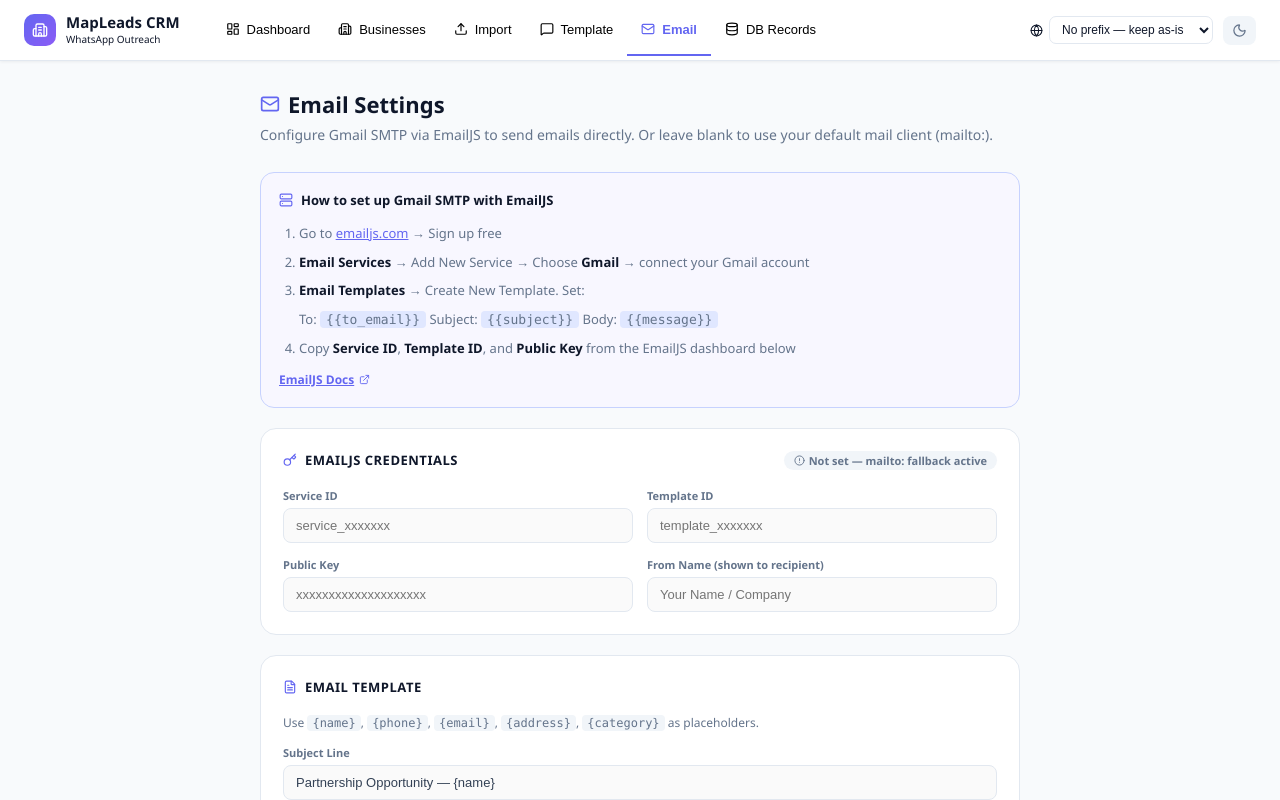
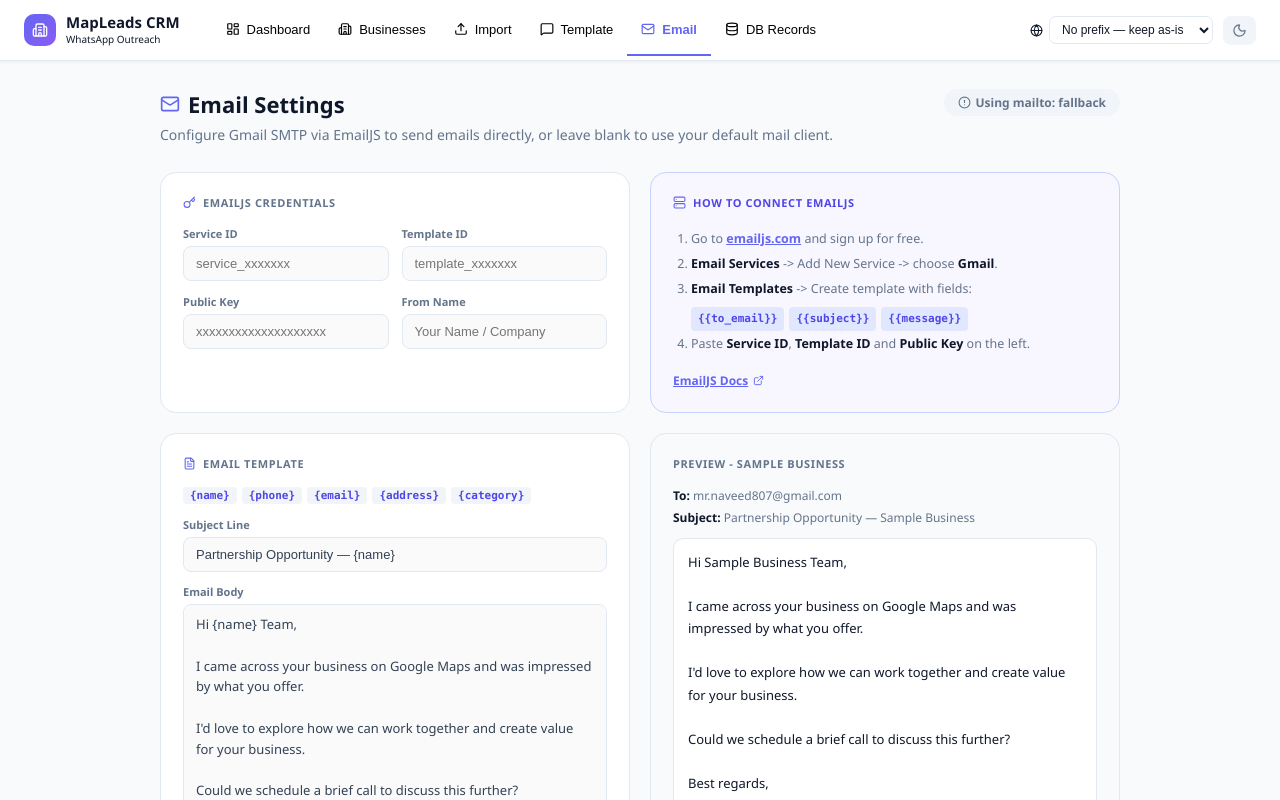
Before and after one commit to Naveed807/MapLeads-CRM, a React (Create React App) app: page / in a window 1280 px wide. Both pictures are taken after a click on the button "Email". Shown: the top 800 px of the page. Built offline with nearby package versions, Linux system fonts and the light colour scheme.

Commit message:
Update Email Setting view

```diff
--- a/src/components/EmailSettingsView.jsx
+++ b/src/components/EmailSettingsView.jsx
@@ -1,17 +1,50 @@
 import { useState, useEffect } from "react";
-import { Mail, Key, Server, User, FileText, Save, CheckCircle, ExternalLink, AlertCircle, Download } from "lucide-react";
+import { Mail, Key, Server, FileText, Save, CheckCircle, ExternalLink, AlertCircle, ShieldAlert, Headphones } from "lucide-react";
 import { buildEmailBody } from "../utils/emailer";
 import { DEFAULT_EMAIL_SUBJECT, DEFAULT_EMAIL_BODY } from "../constants";
 
 const PLACEHOLDER_BIZ = {
   name: "Sample Business",
-  phone: "+92 300 1234567",
+  phone: "+92 303 3756294",
   email: "mr.naveed807@gmail.com",
   address: "123 Main Street, Islamabad",
   category: "Beauty Salon",
   website: "https://example.com",
   rating: "4.5",
 };
+
+const WA_TIPS = [
+  {
+    num: "01",
+    title: "Respect daily limits",
+    body: "Send messages to a maximum of 30-50 new contacts per day. Exceeding this threshold is the fastest way to trigger WhatsApp's spam detection.",
+  },
+  {
+    num: "02",
+    title: "Ask recipients to save your number first",
+    body: "Request contacts to save your number before you message them. When people block unknown numbers, your account trust score drops.",
+  },
+  {
+    num: "03",
+    title: "Personalise every message",
+    body: "Always include the recipient's name or business. Identical copy-paste messages are flagged as bulk spam by WhatsApp's AI filters.",
+  },
+  {
+    num: "04",
+    title: "Use WhatsApp Business",
+    body: "Keep outreach on a dedicated WhatsApp Business number so your personal number is never at risk. Business accounts also allow catalog and label features.",
+  },
+  {
+    num: "05",
+    title: "Add delays between messages",
+    body: "Wait at least 60-120 seconds between sends. Rapid successive messages mimic bot behaviour and are automatically rate-limited.",
+  },
+  {
+    num: "06",
+    title: "Track status in the CRM",
+    body: "Mark unresponsive or opted-out contacts as Not Interested immediately so they are never messaged again. Repeated unwanted messages are a leading cause of bans.",
+  },
+];
 
 export default function EmailSettingsView({ emailSettings, onSaveEmailSettings, dark }) {
   const [form, setForm] = useState({
@@ -28,8 +61,8 @@
     if (emailSettings) setForm((prev) => ({ ...prev, ...emailSettings }));
   }, [emailSettings]);
 
-  const th = dark ? "#e2e8f0" : "#0f172a";
-  const ts = dark ? "#94a3b8" : "#64748b";
+  const th      = dark ? "#e2e8f0" : "#0f172a";
+  const ts      = dark ? "#94a3b8" : "#64748b";
   const surface = dark ? "#1e293b" : "#fff";
   const border  = dark ? "#334155" : "#e2e8f0";
   const inputBg = dark ? "#0f172a" : "#fafafa";
@@ -39,6 +72,17 @@
     border: `1px solid ${border}`, fontSize: 13,
     color: dark ? "#e2e8f0" : "#334155",
     background: inputBg, outline: "none", boxSizing: "border-box",
+  };
+
+  const cardStyle = {
+    background: surface, borderRadius: 16,
+    border: `1px solid ${border}`, padding: 22,
+  };
+
+  const sectionLabel = {
+    fontSize: 11, fontWeight: 700, color: ts,
+    textTransform: "uppercase", letterSpacing: "0.6px",
+    display: "flex", alignItems: "center", gap: 7, marginBottom: 16,
   };
 
   function set(key, val) { setForm((p) => ({ ...p, [key]: val })); }
@@ -51,59 +95,34 @@
 
   const previewSubject = buildEmailBody(form.subject, PLACEHOLDER_BIZ);
   const previewBody    = buildEmailBody(form.body,    PLACEHOLDER_BIZ);
-
-  const isConfigured = form.serviceId && form.templateId && form.publicKey;
+  const isConfigured   = form.serviceId && form.templateId && form.publicKey;
 
   return (
-    <div style={{ maxWidth: 760, margin: "0 auto" }}>
-      <div style={{ marginBottom: 28 }}>
+    <div style={{ maxWidth: 1000, margin: "0 auto" }}>
+
+      {/* Page header */}
+      <div style={{ display: "flex", alignItems: "flex-start", justifyContent: "space-between", flexWrap: "wrap", gap: 12, marginBottom: 28 }}>
+        <div>
           <h2 style={{ fontSize: 22, fontWeight: 800, color: th, margin: 0, display: "flex", alignItems: "center", gap: 8 }}>
             <Mail size={20} color="#6366f1" />Email Settings
           </h2>
-        <p style={{ color: ts, marginTop: 6, fontSize: 14 }}>
-          Configure Gmail SMTP via EmailJS to send emails directly. Or leave blank to use your default mail client (mailto:).
+          <p style={{ color: ts, marginTop: 6, fontSize: 14, margin: "6px 0 0" }}>
+            Configure Gmail SMTP via EmailJS to send emails directly, or leave blank to use your default mail client.
           </p>
         </div>
-
-      {/* EmailJS setup guide */}
-      <div style={{ background: dark ? "#0f172a" : "#f8f7ff", borderRadius: 14, border: `1px solid ${dark ? "#334155" : "#c7d2fe"}`, padding: 18, marginBottom: 20 }}>
-        <div style={{ display: "flex", alignItems: "center", gap: 8, marginBottom: 10 }}>
-          <Server size={14} color="#6366f1" />
-          <span style={{ fontWeight: 700, fontSize: 13, color: th }}>How to set up Gmail SMTP with EmailJS</span>
-        </div>
-        <ol style={{ color: ts, fontSize: 13, lineHeight: 2.2, paddingLeft: 20, margin: 0 }}>
-          <li>Go to <a href="https://www.emailjs.com" target="_blank" rel="noreferrer" style={{ color: "#6366f1" }}>emailjs.com</a> → Sign up free</li>
-          <li><strong style={{ color: th }}>Email Services</strong> → Add New Service → Choose <strong style={{ color: th }}>Gmail</strong> → connect your Gmail account</li>
-          <li><strong style={{ color: th }}>Email Templates</strong> → Create New Template. Set:
-            <br />To: <code style={{ background: dark ? "#1e293b" : "#e0e7ff", padding: "1px 6px", borderRadius: 4 }}>{"{{to_email}}"}</code>{" "}
-            Subject: <code style={{ background: dark ? "#1e293b" : "#e0e7ff", padding: "1px 6px", borderRadius: 4 }}>{"{{subject}}"}</code>{" "}
-            Body: <code style={{ background: dark ? "#1e293b" : "#e0e7ff", padding: "1px 6px", borderRadius: 4 }}>{"{{message}}"}</code>
-          </li>
-          <li>Copy <strong style={{ color: th }}>Service ID</strong>, <strong style={{ color: th }}>Template ID</strong>, and <strong style={{ color: th }}>Public Key</strong> from the EmailJS dashboard below</li>
-        </ol>
-        <a href="https://www.emailjs.com/docs/" target="_blank" rel="noreferrer"
-          style={{ display: "inline-flex", alignItems: "center", gap: 5, marginTop: 8, fontSize: 12, color: "#6366f1", fontWeight: 600 }}>
-          EmailJS Docs <ExternalLink size={11} />
-        </a>
+        {isConfigured
+          ? <span style={{ background: "#d1fae5", color: "#059669", fontSize: 12, fontWeight: 700, padding: "5px 14px", borderRadius: 20, display: "flex", alignItems: "center", gap: 5, flexShrink: 0 }}><CheckCircle size={13} />EmailJS Configured</span>
+          : <span style={{ background: dark ? "#1e293b" : "#f1f5f9", color: ts, fontSize: 12, fontWeight: 600, padding: "5px 14px", borderRadius: 20, display: "flex", alignItems: "center", gap: 5, flexShrink: 0 }}><AlertCircle size={13} />Using mailto: fallback</span>
+        }
       </div>
 
-      {/* Credentials card */}
-      <div style={{ background: surface, borderRadius: 16, border: `1px solid ${border}`, padding: 22, marginBottom: 20 }}>
-        <div style={{ display: "flex", alignItems: "center", gap: 8, marginBottom: 18 }}>
-          <Key size={14} color="#6366f1" />
-          <span style={{ fontWeight: 700, fontSize: 13, color: th, textTransform: "uppercase", letterSpacing: "0.5px" }}>EmailJS Credentials</span>
-          {isConfigured && (
-            <span style={{ marginLeft: "auto", background: "#d1fae5", color: "#059669", fontSize: 11, fontWeight: 700, padding: "2px 10px", borderRadius: 20, display: "flex", alignItems: "center", gap: 4 }}>
-              <CheckCircle size={11} />Configured
-            </span>
-          )}
-          {!isConfigured && (
-            <span style={{ marginLeft: "auto", background: dark ? "#1e293b" : "#f1f5f9", color: ts, fontSize: 11, fontWeight: 600, padding: "2px 10px", borderRadius: 20, display: "flex", alignItems: "center", gap: 4 }}>
-              <AlertCircle size={11} />Not set — mailto: fallback active
-            </span>
-          )}
-        </div>
-        <div style={{ display: "grid", gridTemplateColumns: "1fr 1fr", gap: 14 }}>
+      {/* Row 1: Credentials + Setup Guide */}
+      <div style={{ display: "grid", gridTemplateColumns: "1fr 1fr", gap: 20, marginBottom: 20 }}>
+
+        <div style={cardStyle}>
+          <div style={sectionLabel}><Key size={13} color="#6366f1" />EmailJS Credentials</div>
+          <div style={{ display: "flex", flexDirection: "column", gap: 13 }}>
+            <div style={{ display: "grid", gridTemplateColumns: "1fr 1fr", gap: 13 }}>
               <div>
                 <label style={{ fontSize: 11, fontWeight: 600, color: ts, display: "block", marginBottom: 5 }}>Service ID</label>
                 <input value={form.serviceId} onChange={(e) => set("serviceId", e.target.value)}
@@ -114,66 +133,125 @@
                 <input value={form.templateId} onChange={(e) => set("templateId", e.target.value)}
                   placeholder="template_xxxxxxx" style={inputStyle} />
               </div>
+            </div>
+            <div style={{ display: "grid", gridTemplateColumns: "1fr 1fr", gap: 13 }}>
               <div>
                 <label style={{ fontSize: 11, fontWeight: 600, color: ts, display: "block", marginBottom: 5 }}>Public Key</label>
                 <input value={form.publicKey} onChange={(e) => set("publicKey", e.target.value)}
                   placeholder="xxxxxxxxxxxxxxxxxxxx" style={inputStyle} type="password" />
               </div>
               <div>
-            <label style={{ fontSize: 11, fontWeight: 600, color: ts, display: "block", marginBottom: 5 }}>From Name (shown to recipient)</label>
+                <label style={{ fontSize: 11, fontWeight: 600, color: ts, display: "block", marginBottom: 5 }}>From Name</label>
                 <input value={form.fromName} onChange={(e) => set("fromName", e.target.value)}
                   placeholder="Your Name / Company" style={inputStyle} />
               </div>
             </div>
           </div>
+        </div>
 
-      {/* Email template */}
-      <div style={{ background: surface, borderRadius: 16, border: `1px solid ${border}`, padding: 22, marginBottom: 20 }}>
-        <div style={{ display: "flex", alignItems: "center", gap: 8, marginBottom: 18 }}>
-          <FileText size={14} color="#6366f1" />
-          <span style={{ fontWeight: 700, fontSize: 13, color: th, textTransform: "uppercase", letterSpacing: "0.5px" }}>Email Template</span>
+        <div style={{ ...cardStyle, background: dark ? "#0f172a" : "#f8f7ff", border: `1px solid ${dark ? "#334155" : "#c7d2fe"}` }}>
+          <div style={{ ...sectionLabel, color: dark ? "#a5b4fc" : "#4f46e5" }}><Server size={13} color="#6366f1" />How to connect EmailJS</div>
+          <ol style={{ color: ts, fontSize: 12.5, lineHeight: 2, paddingLeft: 18, margin: "0 0 12px" }}>
+            <li>Go to <a href="https://www.emailjs.com" target="_blank" rel="noreferrer" style={{ color: "#6366f1", fontWeight: 600 }}>emailjs.com</a> and sign up for free.</li>
+            <li><strong style={{ color: th }}>Email Services</strong> {"->"} Add New Service {"->"} choose <strong style={{ color: th }}>Gmail</strong>.</li>
+            <li><strong style={{ color: th }}>Email Templates</strong> {"->"} Create template with fields:
+              <div style={{ marginTop: 6, display: "flex", flexWrap: "wrap", gap: 5 }}>
+                {["{{to_email}}", "{{subject}}", "{{message}}"].map((v) => (
+                  <code key={v} style={{ background: dark ? "#1e293b" : "#e0e7ff", color: "#4f46e5", padding: "1px 7px", borderRadius: 4, fontSize: 11, fontWeight: 700 }}>{v}</code>
+                ))}
               </div>
-        <p style={{ color: ts, fontSize: 12, marginBottom: 14, marginTop: 0 }}>
-          Use <code style={{ background: dark ? "#1e293b" : "#f1f5f9", padding: "1px 5px", borderRadius: 4 }}>{"{name}"}</code>,{" "}
-          <code style={{ background: dark ? "#1e293b" : "#f1f5f9", padding: "1px 5px", borderRadius: 4 }}>{"{phone}"}</code>,{" "}
-          <code style={{ background: dark ? "#1e293b" : "#f1f5f9", padding: "1px 5px", borderRadius: 4 }}>{"{email}"}</code>,{" "}
-          <code style={{ background: dark ? "#1e293b" : "#f1f5f9", padding: "1px 5px", borderRadius: 4 }}>{"{address}"}</code>,{" "}
-          <code style={{ background: dark ? "#1e293b" : "#f1f5f9", padding: "1px 5px", borderRadius: 4 }}>{"{category}"}</code> as placeholders.
-        </p>
-        <div style={{ marginBottom: 14 }}>
+            </li>
+            <li>Paste <strong style={{ color: th }}>Service ID</strong>, <strong style={{ color: th }}>Template ID</strong> and <strong style={{ color: th }}>Public Key</strong> on the left.</li>
+          </ol>
+          <a href="https://www.emailjs.com/docs/" target="_blank" rel="noreferrer"
+            style={{ display: "inline-flex", alignItems: "center", gap: 5, fontSize: 12, color: "#6366f1", fontWeight: 600 }}>
+            EmailJS Docs <ExternalLink size={11} />
+          </a>
+        </div>
+      </div>
+
+      {/* Row 2: Template editor + Live preview */}
+      <div style={{ display: "grid", gridTemplateColumns: "1fr 1fr", gap: 20, marginBottom: 20 }}>
+
+        <div style={cardStyle}>
+          <div style={sectionLabel}><FileText size={13} color="#6366f1" />Email Template</div>
+          <div style={{ display: "flex", flexWrap: "wrap", gap: 5, marginBottom: 13 }}>
+            {["{name}", "{phone}", "{email}", "{address}", "{category}"].map((ph) => (
+              <code key={ph} style={{ background: dark ? "#1e293b" : "#f1f5f9", color: dark ? "#a5b4fc" : "#4f46e5", padding: "2px 7px", borderRadius: 4, fontSize: 11, fontWeight: 700 }}>{ph}</code>
+            ))}
+          </div>
+          <div style={{ marginBottom: 12 }}>
             <label style={{ fontSize: 11, fontWeight: 600, color: ts, display: "block", marginBottom: 5 }}>Subject Line</label>
             <input value={form.subject} onChange={(e) => set("subject", e.target.value)}
-            style={inputStyle} placeholder="Subject…" />
+              style={inputStyle} placeholder="Subject..." />
           </div>
           <div>
             <label style={{ fontSize: 11, fontWeight: 600, color: ts, display: "block", marginBottom: 5 }}>Email Body</label>
             <textarea value={form.body} onChange={(e) => set("body", e.target.value)}
-            rows={8}
+              rows={9}
               style={{ ...inputStyle, resize: "vertical", fontFamily: "inherit", lineHeight: 1.6 }}
-            placeholder="Email body…" />
+              placeholder="Email body..." />
           </div>
         </div>
 
-      {/* Preview */}
-      <div style={{ background: dark ? "#0f172a" : "#f8fafc", borderRadius: 14, border: `1px solid ${border}`, padding: 18, marginBottom: 20 }}>
-        <div style={{ fontWeight: 700, fontSize: 12, color: ts, textTransform: "uppercase", letterSpacing: "0.5px", marginBottom: 12 }}>Preview (sample business)</div>
-        <div style={{ fontSize: 13, color: ts, marginBottom: 6 }}>
-          <strong style={{ color: th }}>To:</strong> {PLACEHOLDER_BIZ.email}
+        <div style={{ ...cardStyle, background: dark ? "#0f172a" : "#f8fafc", display: "flex", flexDirection: "column" }}>
+          <div style={sectionLabel}>Preview - Sample Business</div>
+          <div style={{ fontSize: 12, color: ts, marginBottom: 5 }}>
+            <strong style={{ color: th }}>To: </strong>{PLACEHOLDER_BIZ.email}
           </div>
-        <div style={{ fontSize: 13, color: ts, marginBottom: 10 }}>
-          <strong style={{ color: th }}>Subject:</strong> {previewSubject}
+          <div style={{ fontSize: 12, color: ts, marginBottom: 12 }}>
+            <strong style={{ color: th }}>Subject: </strong>{previewSubject}
           </div>
-        <div style={{ fontSize: 13, color: th, whiteSpace: "pre-wrap", lineHeight: 1.7, background: surface, padding: "12px 16px", borderRadius: 10, border: `1px solid ${border}` }}>
+          <div style={{ flex: 1, fontSize: 13, color: th, whiteSpace: "pre-wrap", lineHeight: 1.7, background: surface, padding: "12px 14px", borderRadius: 10, border: `1px solid ${border}`, overflowY: "auto" }}>
             {previewBody}
           </div>
         </div>
+      </div>
 
-      {/* Save button */}
+      {/* WhatsApp Safety Warning - full width 3-col grid */}
+      <div style={{ background: dark ? "#1c1207" : "#fffbeb", borderRadius: 16, border: `1px solid ${dark ? "#78350f" : "#fcd34d"}`, padding: 22, marginBottom: 20 }}>
+        <div style={{ display: "flex", alignItems: "center", gap: 8, marginBottom: 6 }}>
+          <ShieldAlert size={17} color="#d97706" />
+          <span style={{ fontWeight: 800, fontSize: 14, color: dark ? "#fcd34d" : "#92400e" }}>WhatsApp Account Safety</span>
+          <span style={{ marginLeft: "auto", background: dark ? "#78350f" : "#fde68a", color: dark ? "#fcd34d" : "#92400e", fontSize: 11, fontWeight: 700, padding: "2px 10px", borderRadius: 20 }}>Important</span>
+        </div>
+        <p style={{ color: dark ? "#fbbf24" : "#78350f", fontSize: 13, margin: "0 0 16px", lineHeight: 1.6 }}>
+          Sending bulk WhatsApp messages to many contacts in a single session can result in your number being <strong>temporarily restricted or permanently banned</strong>. Follow these best practices to protect your account.
+        </p>
+        <div style={{ display: "grid", gridTemplateColumns: "1fr 1fr 1fr", gap: 10 }}>
+          {WA_TIPS.map(({ num, title, body }) => (
+            <div key={num} style={{ background: dark ? "#292007" : "#fef9c3", border: `1px solid ${dark ? "#78350f" : "#fde047"}`, borderRadius: 10, padding: "12px 14px" }}>
+              <div style={{ fontSize: 10, fontWeight: 800, color: dark ? "#d97706" : "#b45309", marginBottom: 4, letterSpacing: "0.5px" }}>RULE {num}</div>
+              <div style={{ fontSize: 12.5, fontWeight: 700, color: dark ? "#fbbf24" : "#78350f", marginBottom: 5 }}>{title}</div>
+              <div style={{ fontSize: 12, color: dark ? "#fde68a" : "#713f12", lineHeight: 1.6 }}>{body}</div>
+            </div>
+          ))}
+        </div>
+      </div>
+
+      {/* Save button + Support contact inline */}
+      <div style={{ display: "flex", alignItems: "center", gap: 16, flexWrap: "wrap" }}>
         <button onClick={handleSave}
-        style={{ background: saved ? "#10b981" : "#6366f1", color: "#fff", border: "none", borderRadius: 10, padding: "11px 28px", fontWeight: 700, fontSize: 14, cursor: "pointer", display: "flex", alignItems: "center", gap: 8, transition: "background 0.3s" }}>
+          style={{ background: saved ? "#10b981" : "#6366f1", color: "#fff", border: "none", borderRadius: 10, padding: "11px 28px", fontWeight: 700, fontSize: 14, cursor: "pointer", display: "flex", alignItems: "center", gap: 8, transition: "background 0.3s", flexShrink: 0 }}>
           {saved ? <CheckCircle size={16} /> : <Save size={16} />}
           {saved ? "Saved!" : "Save Settings"}
         </button>
+
+        <div style={{ flex: 1, background: surface, borderRadius: 12, border: `1px solid ${border}`, padding: "12px 18px", display: "flex", alignItems: "center", gap: 12 }}>
+          <div style={{ width: 32, height: 32, borderRadius: 9, background: "linear-gradient(135deg,#6366f1,#8b5cf6)", display: "flex", alignItems: "center", justifyContent: "center", flexShrink: 0 }}>
+            <Headphones size={15} color="#fff" />
+          </div>
+          <div style={{ flex: 1 }}>
+            <div style={{ fontWeight: 700, fontSize: 12.5, color: th }}>Help and Support</div>
+            <div style={{ fontSize: 11.5, color: ts }}>For any questions or feedback, reach out to us:</div>
+          </div>
+          <a href="mailto:mr.naveed807@gmail.com"
+            style={{ display: "inline-flex", alignItems: "center", gap: 6, fontSize: 13, fontWeight: 700, color: "#6366f1", textDecoration: "none", background: dark ? "#1e293b" : "#eef2ff", padding: "7px 14px", borderRadius: 8, border: `1px solid ${dark ? "#334155" : "#c7d2fe"}`, whiteSpace: "nowrap" }}>
+            <Mail size={13} />mr.naveed807@gmail.com
+          </a>
+        </div>
+      </div>
+
     </div>
   );
 }
```
Also changed, not shown: src/utils/parseGoogleMaps.js (+0 -33 lines). Lines whose indentation alone changed are shown as unchanged.
